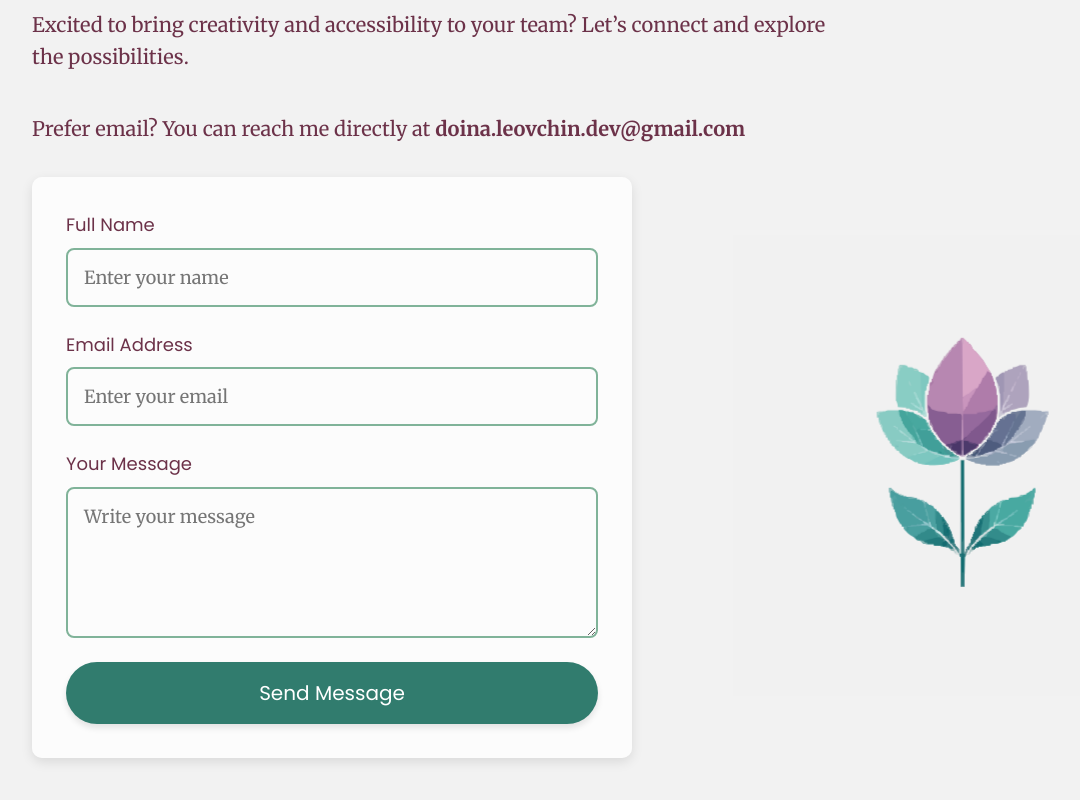
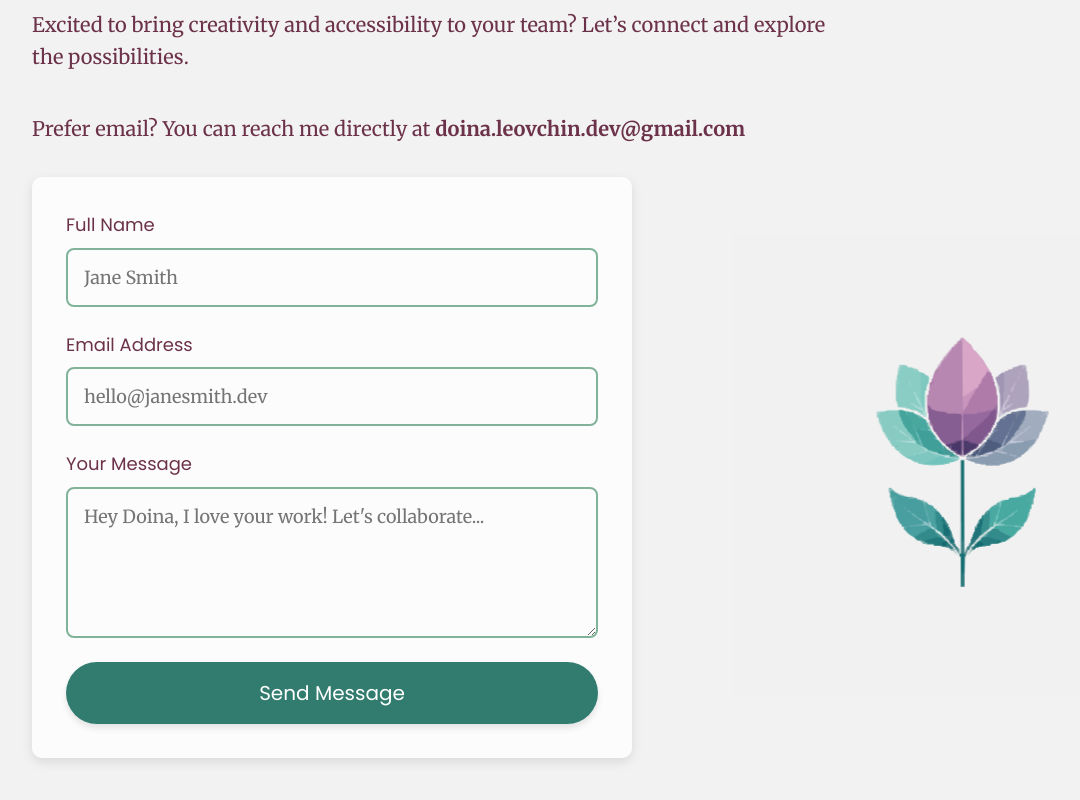
Before and after one commit to Doileo/my-new-portfolio, a React (Create React App) app: page / in a window 1280 px wide. Shown: the part 5466-6266 px from the top of the page, without its empty margins (0-1080 px from the left). Built offline with nearby package versions, Linux system fonts and the light colour scheme.

Commit message:
feat: added personalized placeholder text to form fields

```diff
--- a/src/pages/Contact/Contact.js
+++ b/src/pages/Contact/Contact.js
@@ -78,7 +78,7 @@ const Contact = () => {
                   type="text"
                   id="name"
                   name="name"
-                  placeholder="Enter your name"
+                  placeholder="Jane Smith"
                   required
                 />
               </div>
@@ -88,7 +88,7 @@ const Contact = () => {
                   type="email"
                   id="email"
                   name="email"
-                  placeholder="Enter your email"
+                  placeholder="hello@janesmith.dev"
                   required
                 />
               </div>
@@ -97,7 +97,7 @@ const Contact = () => {
                 <textarea
                   id="message"
                   name="message"
-                  placeholder="Write your message"
+                  placeholder="Hey Doina, I love your work! Let's collaborate..."
                   rows="5"
                   required
                 ></textarea>
```
